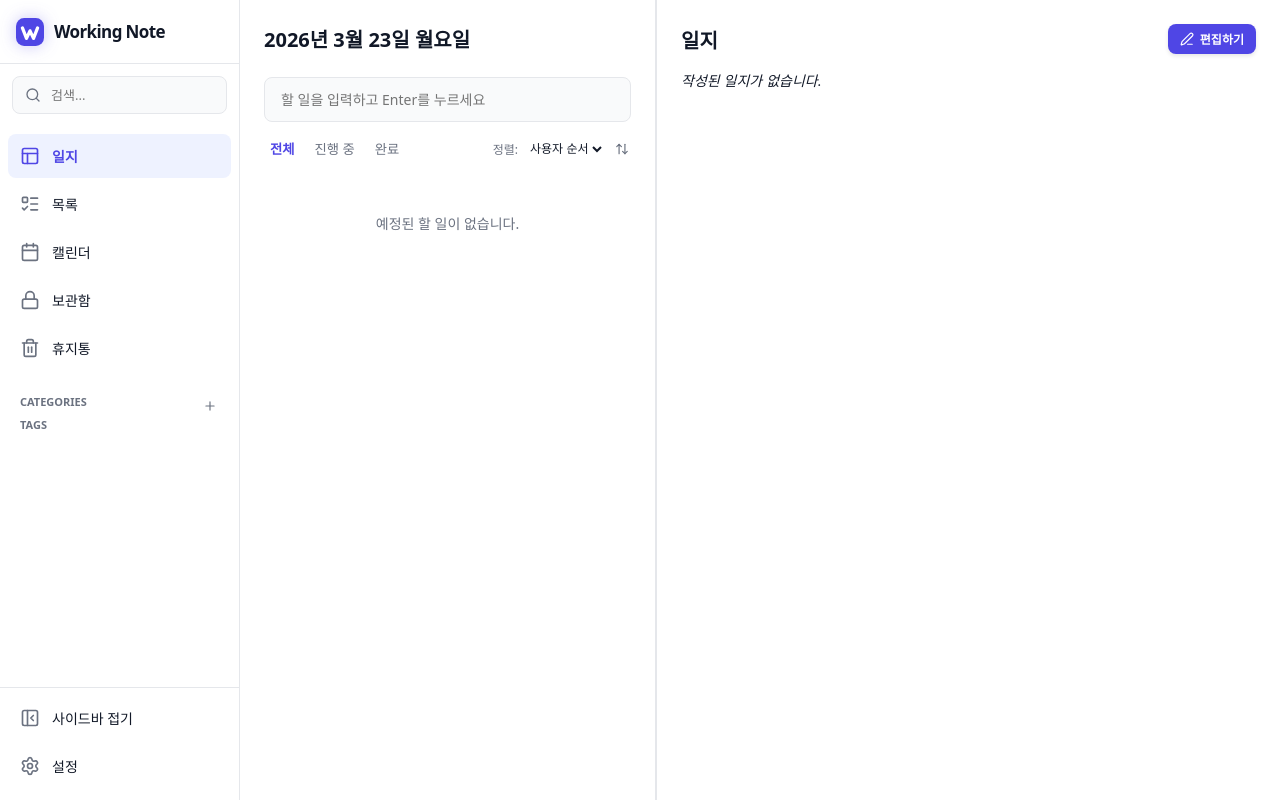
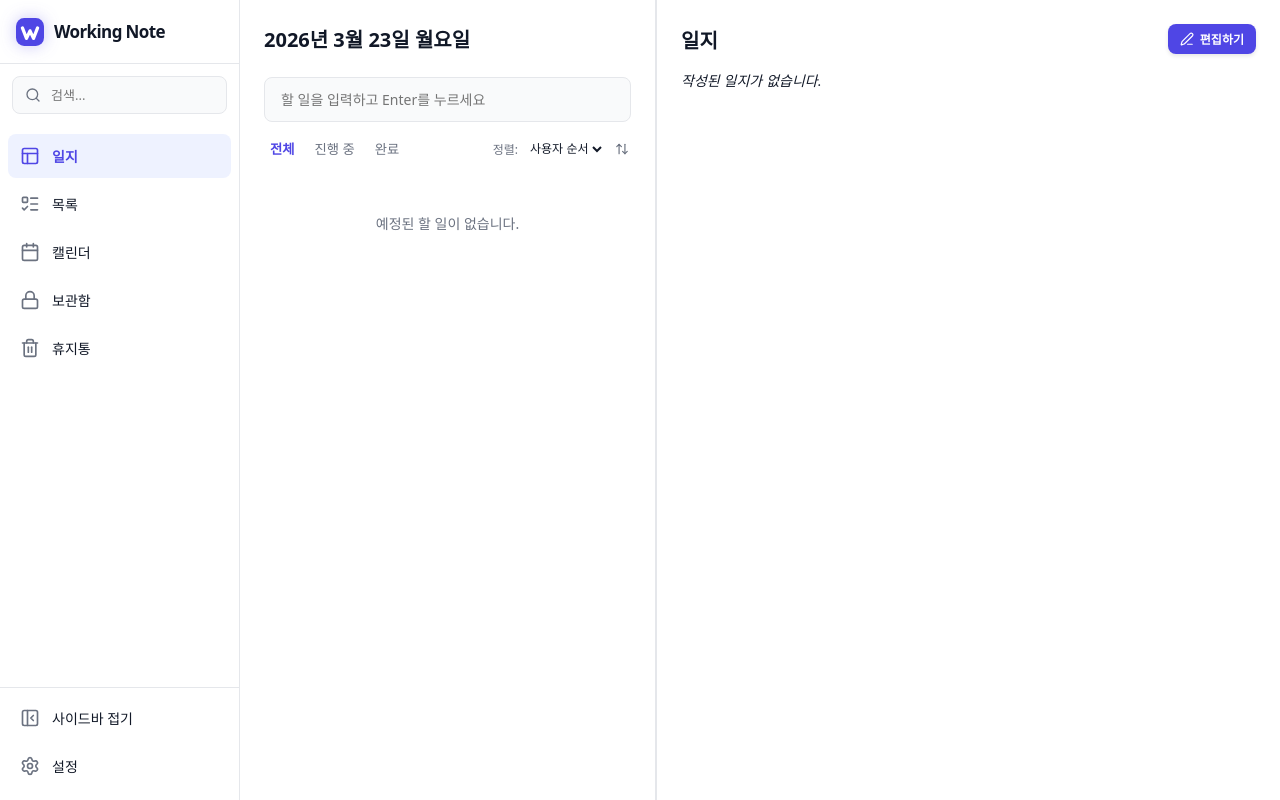
Before and after one commit to Ohmry/workingnote, a React (Vite) app: page / in a window 1280 px wide. Built offline with nearby package versions, Linux system fonts and the light colour scheme.

Commit message:
refactor: update data storage path to LocalAppData and cleanup sidebar

```diff
--- a/src/components/Sidebar.tsx
+++ b/src/components/Sidebar.tsx
@@ -41,15 +41,6 @@ const Sidebar: React.FC<SidebarProps> = ({
   searchQuery,
   onSearchChange
 }) => {
-  const { categories, tags, addCategory } = useTaskStore();
-
-  const handleAddCategory = () => {
-    const name = prompt('새 카테고리 이름을 입력하세요:');
-    if (name) {
-      addCategory(name, '#4f46e5');
-    }
-  };
-
   return (
     <aside className={`${styles.sidebar} ${isCollapsed ? styles.collapsed : ''}`}>
       <div className={styles.header}>
@@ -111,37 +102,6 @@ const Sidebar: React.FC<SidebarProps> = ({
           <Trash2 className={styles.icon} />
           <span className={styles.menuText}>휴지통</span>
         </div>
-
-        {!isCollapsed && (
-          <div className={styles.sectionHeader}>
-            <div className={styles.sectionTitle}>Categories</div>
-            <button className={styles.addBtn} onClick={handleAddCategory}><Plus size={14} /></button>
-          </div>
-        )}
-        {categories.map(category => (
-          <div
-            key={category.id}
-            className={`${styles.menuItem} ${activeView === 'category' && activeFilter === category.id ? styles.active : ''}`}
-            onClick={() => onFilterChange('category', category.id)}
-            title={category.name}
-          >
-            <Folder className={styles.icon} style={{ color: category.color }} />
-            <span className={styles.menuText}>{category.name}</span>
-          </div>
-        ))}
-
-        {!isCollapsed && <div className={styles.sectionTitle}>Tags</div>}
-        {tags.map(tag => (
-          <div
-            key={tag.name}
-            className={`${styles.menuItem} ${activeView === 'tag' && activeFilter === tag.name ? styles.active : ''}`}
-            onClick={() => onFilterChange('tag', tag.name)}
-            title={tag.name}
-          >
-            <TagIcon className={styles.icon} />
-            <span className={styles.menuText}>#{tag.name}</span>
-          </div>
-        ))}
       </nav>
 
       <div className={styles.bottomSection}>
```
Also changed, not shown: 1 other file (tests, documents, lock files or other folders).
